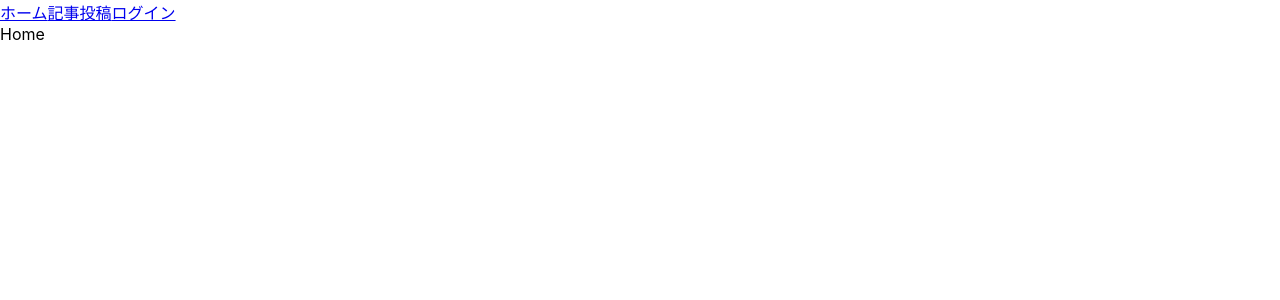
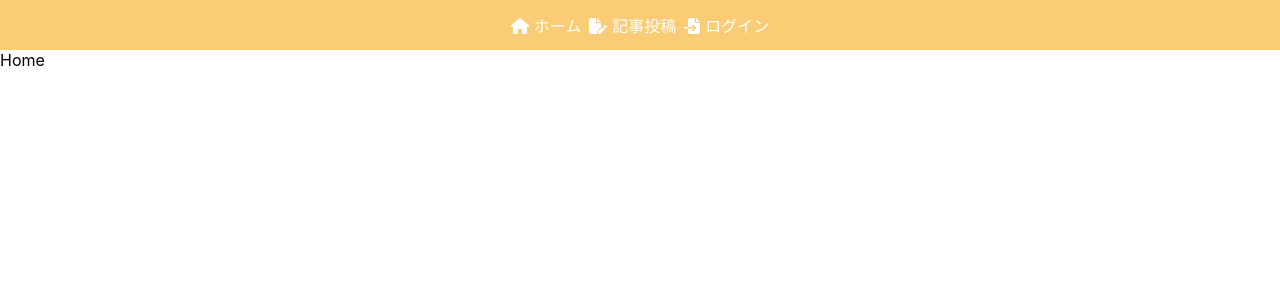
Before and after one commit to yuy5719823/tsunagaru-blog, a React (Create React App) app: page / in a window 1280 px wide. Shown: the top 300 px of the page. Built offline with nearby package versions, Linux system fonts and the light colour scheme.

Commit message:
ナビゲーションバー

```diff
--- a/package.json
+++ b/package.json
@@ -3,6 +3,11 @@
   "version": "0.1.0",
   "private": true,
   "dependencies": {
+    "@fortawesome/fontawesome-svg-core": "^6.7.2",
+    "@fortawesome/free-brands-svg-icons": "^6.7.2",
+    "@fortawesome/free-regular-svg-icons": "^6.7.2",
+    "@fortawesome/free-solid-svg-icons": "^6.7.2",
+    "@fortawesome/react-fontawesome": "^0.2.2",
     "@testing-library/dom": "^10.4.0",
     "@testing-library/jest-dom": "^6.6.3",
     "@testing-library/react": "^16.3.0",
--- /dev/null
+++ b/src/components/NavBar.css
@@ -0,0 +1,22 @@
+nav {
+  display: flex;
+  justify-content: center;
+  align-items: center;
+  height: 50px;
+  gap: 8px;
+  background-color: rgb(250, 204, 117);
+}
+
+nav a {
+  text-decoration: none;
+  color: white;
+}
+
+nav a:hover {
+  color: cadetblue;
+  transition: all 0.3s;
+}
+
+nav svg {
+  margin-right: 5px;
+}
--- a/src/components/NavBar.js
+++ b/src/components/NavBar.js
@@ -1,12 +1,26 @@
 import React from "react";
 import { Link } from "react-router-dom";
+import "./NavBar.css";
+import { FontAwesomeIcon } from "@fortawesome/react-fontawesome";
+import { faHouse, faFilePen, faArrowRightToFile } from "@fortawesome/free-solid-svg-icons";
 
 export const NavBar = () => {
   return (
     <nav>
-      <Link to="/">ホーム</Link>
-      <Link to="/createpost">記事投稿</Link>
-      <Link to="/login">ログイン</Link>
+      <Link to="/">
+        <FontAwesomeIcon icon={faHouse} />
+        ホーム
+      </Link>
+      <Link to="/createpost">
+        {" "}
+        <FontAwesomeIcon icon={faFilePen} />
+        記事投稿
+      </Link>
+      <Link to="/login">
+        {" "}
+        <FontAwesomeIcon icon={faArrowRightToFile} />
+        ログイン
+      </Link>
     </nav>
   );
 };
```
Also changed, not shown: 1 other file (tests, documents, lock files or other folders).
